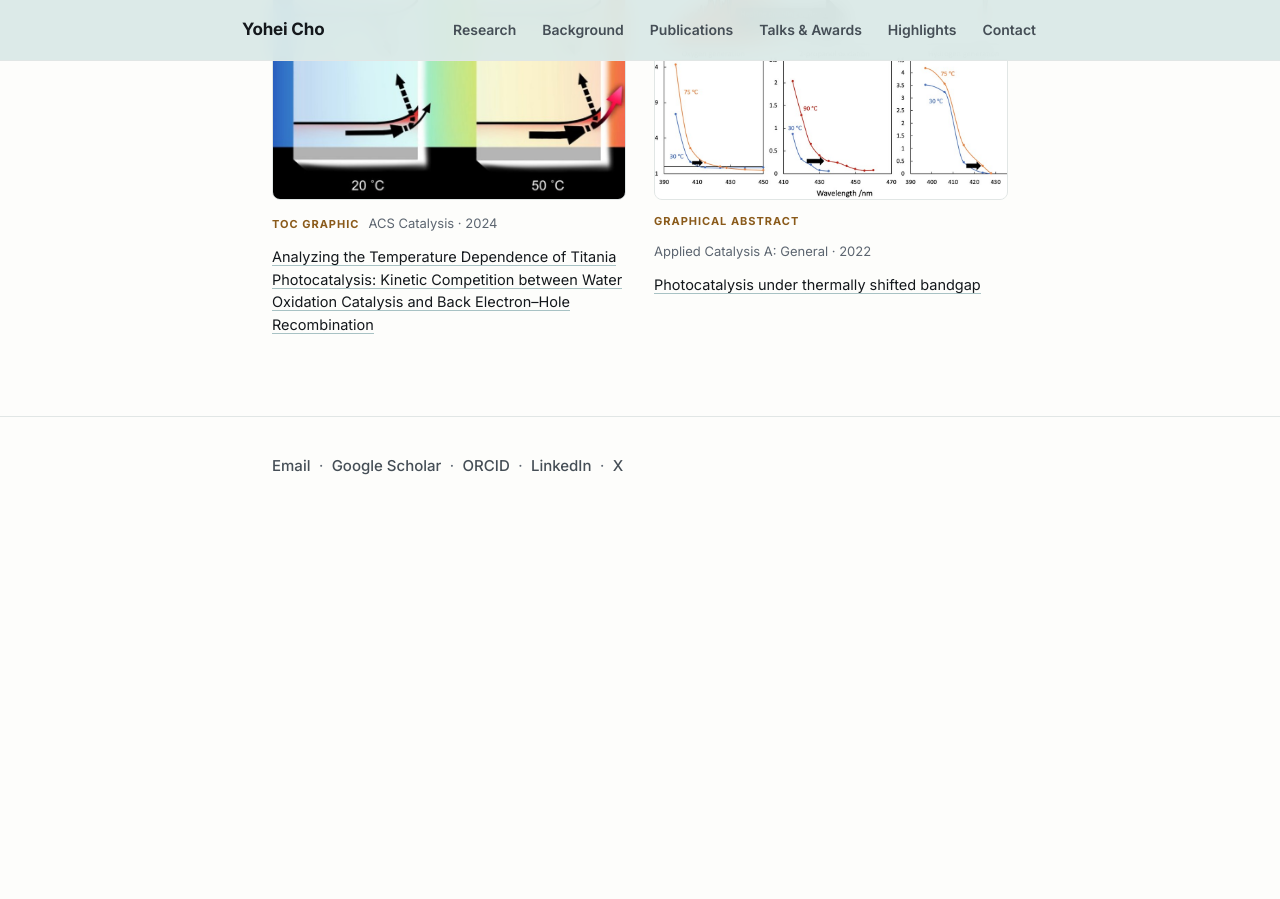
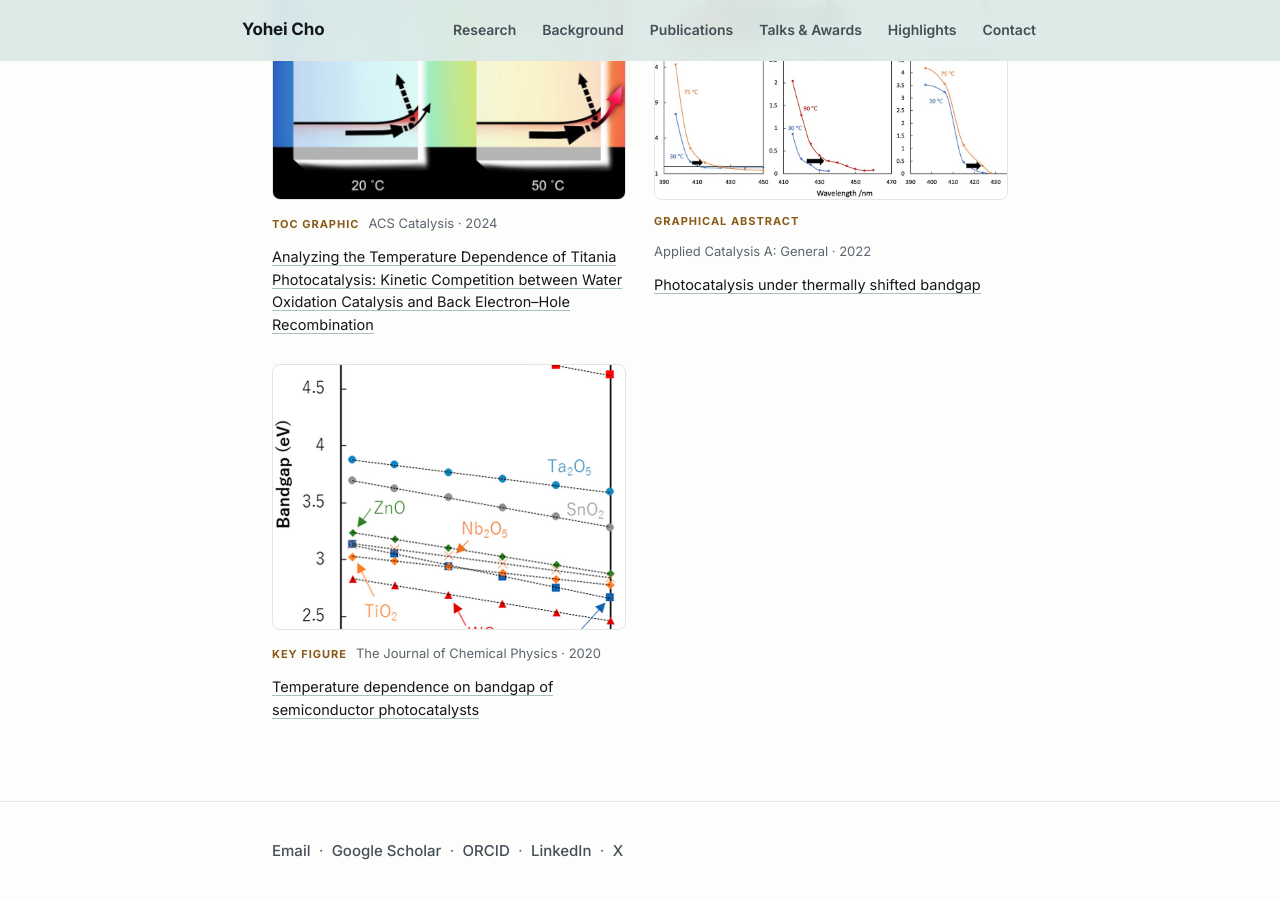
Before and after one commit to YoheiC01/YoheiC01.github.io, a Jekyll site: the page built from highlights.html, in a window 1280 px wide and 900 px high, scrolled down 1617 px. Built offline with Jekyll 4.4.1, drawn with Linux system fonts in a browser that asks for light colours; before the commit the page ends 2132 px from its top, so only the background shows below that.

Commit message:
Add JCP 2020 bandgap-temperature figure to Highlights

```diff
--- a/_data/highlights.yml
+++ b/_data/highlights.yml
@@ -64,3 +64,10 @@
   year: 2022
   title: "Photocatalysis under thermally shifted bandgap"
   doi: "10.1016/j.apcata.2022.118772"
+
+- image: "diagram-jcp-2020.jpg"
+  kind: "Key Figure"
+  journal: "The Journal of Chemical Physics"
+  year: 2020
+  title: "Temperature dependence on bandgap of semiconductor photocatalysts"
+  doi: "10.1063/5.0012330"
```
Also changed, not shown: assets/img/highlights/diagram-jcp-2020.jpg (added).
